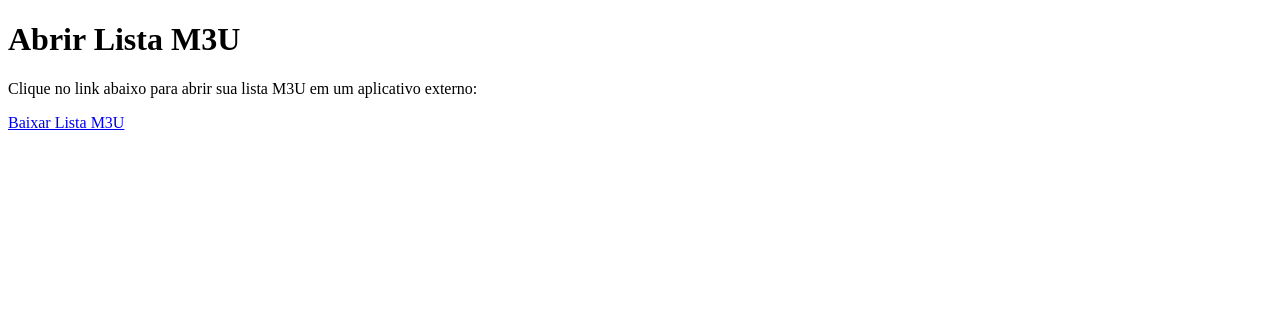
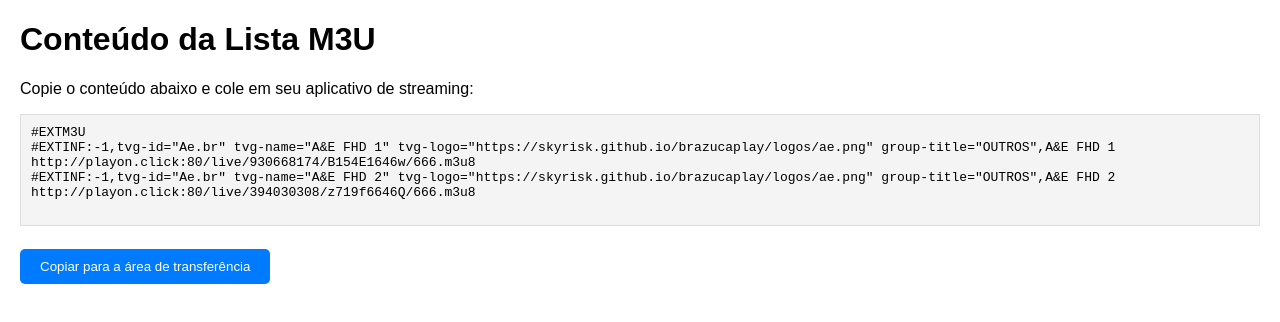
Before and after one commit to RafaelGodoyEbert/test, a plain HTML site: page index.html in a window 1280 px wide. Drawn offline with Linux system fonts and the light colour scheme.

Commit message:
Update index.html

```diff
--- a/index.html
+++ b/index.html
@@ -3,11 +3,53 @@
 <head>
     <meta charset="UTF-8">
     <meta name="viewport" content="width=device-width, initial-scale=1.0">
-    <title>Abrir Lista M3U</title>
+    <title>Lista M3U</title>
+    <style>
+        body {
+            font-family: Arial, sans-serif;
+            margin: 20px;
+        }
+        pre {
+            background-color: #f4f4f4;
+            border: 1px solid #ddd;
+            padding: 10px;
+            overflow-x: auto;
+        }
+        button {
+            margin-top: 10px;
+            padding: 10px 20px;
+            background-color: #007BFF;
+            color: white;
+            border: none;
+            border-radius: 5px;
+            cursor: pointer;
+        }
+        button:hover {
+            background-color: #0056b3;
+        }
+    </style>
 </head>
 <body>
-    <h1>Abrir Lista M3U</h1>
-    <p>Clique no link abaixo para abrir sua lista M3U em um aplicativo externo:</p>
-    <a href="https://raw.githubusercontent.com/RafaelGodoyEbert/test/abc/br.m3u" download>Baixar Lista M3U</a>
+    <h1>Conteúdo da Lista M3U</h1>
+    <p>Copie o conteúdo abaixo e cole em seu aplicativo de streaming:</p>
+    <pre id="m3uContent">
+#EXTM3U
+#EXTINF:-1,tvg-id="Ae.br" tvg-name="A&E FHD 1" tvg-logo="https://skyrisk.github.io/brazucaplay/logos/ae.png" group-title="OUTROS",A&E FHD 1
+http://playon.click:80/live/930668174/B154E1646w/666.m3u8
+#EXTINF:-1,tvg-id="Ae.br" tvg-name="A&E FHD 2" tvg-logo="https://skyrisk.github.io/brazucaplay/logos/ae.png" group-title="OUTROS",A&E FHD 2
+http://playon.click:80/live/394030308/z719f6646Q/666.m3u8
+    </pre>
+    <button onclick="copyToClipboard()">Copiar para a área de transferência</button>
+
+    <script>
+        function copyToClipboard() {
+            var text = document.getElementById('m3uContent').innerText;
+            navigator.clipboard.writeText(text).then(function() {
+                alert('Conteúdo copiado para a área de transferência!');
+            }, function(err) {
+                alert('Falha ao copiar o conteúdo: ' + err);
+            });
+        }
+    </script>
 </body>
 </html>
```
